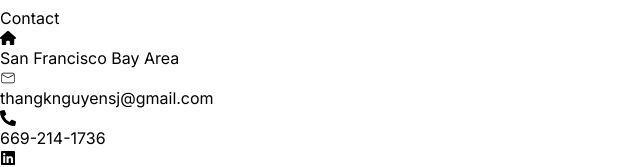
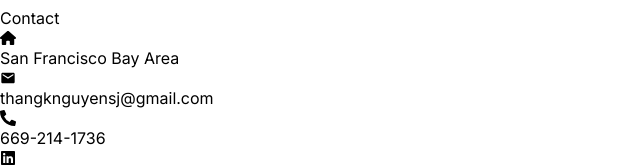
Before and after one commit to ThangKNguyen/Personal-Portfolio-Thang-Nguyen, a React (Vite) app: page / in a window 1280 px wide. Shown: the part 5313-5480 px from the top of the page, without its empty margins (0-640 px from the left). Built offline with nearby package versions, Linux system fonts and the light colour scheme.

Commit message:
small UI changes

```diff
--- a/src/components/Contact.jsx
+++ b/src/components/Contact.jsx
@@ -1,6 +1,6 @@
 import React from 'react'
 import { FaHouse } from "react-icons/fa6";
-import { CiMail } from "react-icons/ci";
+import { MdEmail } from "react-icons/md";
 import { FaLinkedin } from 'react-icons/fa'
 import { motion } from "framer-motion"
 import { FaCopyright } from "react-icons/fa";
@@ -17,7 +17,7 @@ const Contact = () => {
         <div className='text-center tracking-tighter text-xl'>
             <motion.div
              whileInView={{x:0, opacity:1}}
-             initial={{x:-80, opacity: 0}}
+             initial={{x:-50, opacity: 0}}
              transition={{duration:0.5, delay:0.2}}
             className='flex items-center justify-center my-4'>
                 <FaHouse className='mr-2' />
@@ -25,16 +25,16 @@ const Contact = () => {
             </motion.div>
             <motion.div
              whileInView={{x:0, opacity:1}}
-             initial={{x:80, opacity: 0}}
+             initial={{x:50, opacity: 0}}
              transition={{duration:0.5, delay:0.2}}
             className='flex items-center justify-center my-4'>
-                <CiMail className='mr-2' />
+                <MdEmail className='mr-2' />
                 <p>thangknguyensj@gmail.com</p>
             </motion.div>
 
             <motion.div
              whileInView={{y:0, opacity:1}}
-             initial={{y:80, opacity: 0}}
+             initial={{y:50, opacity: 0}}
              transition={{duration:0.5, delay:0.2}}
             className='flex items-center justify-center my-4'>
                 <FaPhoneAlt className='mr-2' />
--- a/src/components/Hero.jsx
+++ b/src/components/Hero.jsx
@@ -102,7 +102,7 @@ const Hero = () => {
                   initial={{x: 100, opacity: 0}}
                   animate={{x: 0, opacity: 1}}
                   transition={{duration: 0.7, delay: 1}}
-                  className="mt-10 rounded-xl max-w-xs sm:max-w-sm md:max-w-md lg:max-w-lg xl:max-w-xl mx-auto"
+                  className="mt-10 rounded-xl max-w-xs sm:max-w-sm md:max-w-md lg:max-w-lg pl-12 xl:max-w-xl mx-auto"
                   src={profilePic}
                   alt='Profile Picture'
                 />
```
